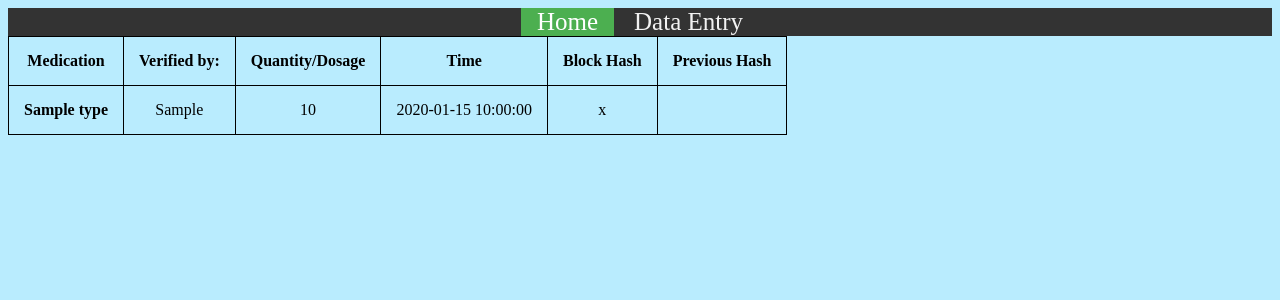
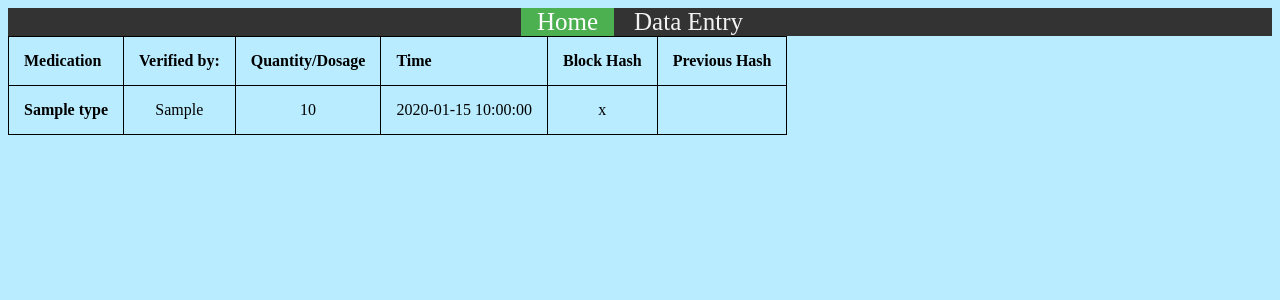
Before and after one commit to resetii/Capstone-MedicationBlockchain, a Flask app: template templates/records.html in a window 1280 px wide. Shown: the top 300 px of the page. Run offline with Flask 2, Linux system fonts and the light colour scheme; the template is opened without the code that fills it: most values are stand-ins (such as "Sample title", 1, 10 or a date in 2020); parts of the project's set-up code (start-up, migrations or seed data) failed here and were passed over.

Commit message:
Update records.html
more style changes, added padding, text align

```diff
--- a/templates/records.html
+++ b/templates/records.html
@@ -6,6 +6,8 @@
 <style>
 	table {border: 1px solid black;}
 	table {border-collapse: collapse;}
+	table {padding: 15px;}
+	table {text-align: left;}
 	</style>
 </head>
 
```
